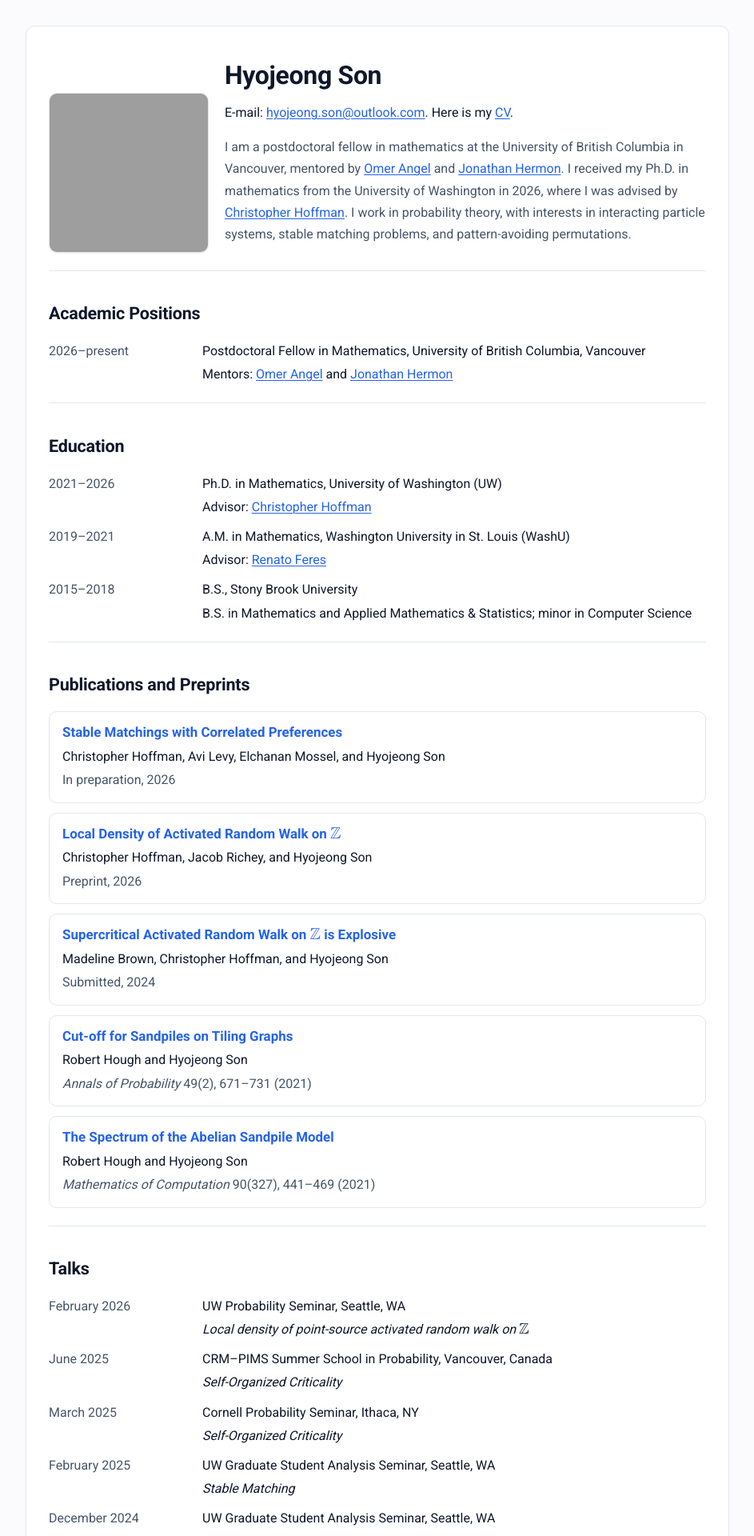
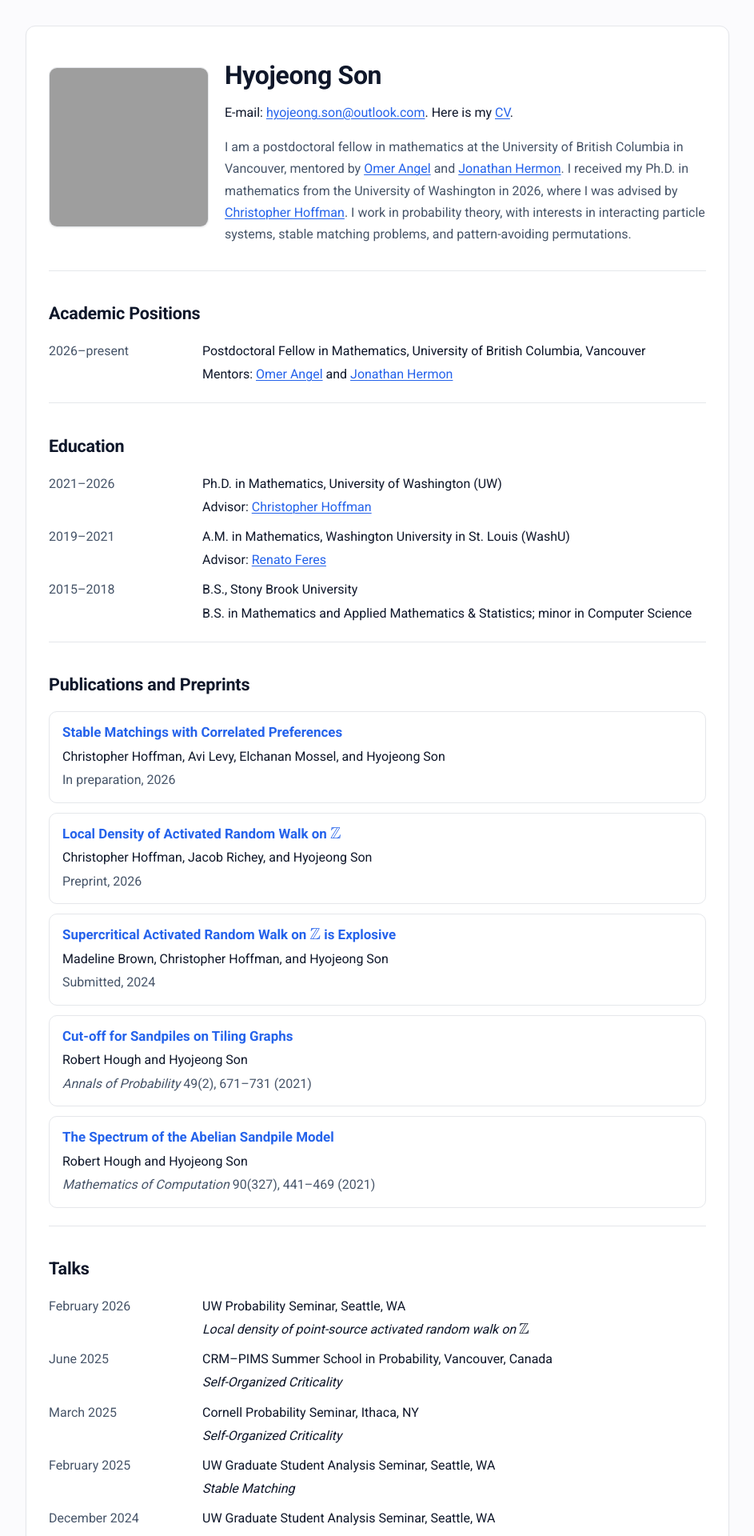
Before and after one commit to hyojeong-son/hyojeong-son.github.io, a Jekyll site: the page built from index.md, in a window 1280 px wide. Shown: the top 1920 px of the page at 80% size, without its empty margins (168-1111 px from the left). Built offline with Jekyll 4.4.1, drawn with Linux system fonts in a browser that asks for light colours; grey boxes are pictures that could not be loaded.

Commit message:
Fine-tune profile photo alignment

```diff
--- a/assets/css/style.css
+++ b/assets/css/style.css
@@ -53,9 +53,9 @@ a:focus-visible{outline:2px solid var(--accent);outline-offset:2px;border-radius
 
 /* Hero with profile photo */
 .hero{display:grid;grid-template-columns:auto 1fr;gap:20px;align-items:end;margin:6px 0 10px}
-.hero img{width:200px;height:200px;object-fit:cover;border-radius:10px;box-shadow:var(--shadow-sm);border:1px solid var(--rule)}
+.hero img{width:200px;height:200px;object-fit:cover;border-radius:10px;box-shadow:var(--shadow-sm);border:1px solid var(--rule);margin-bottom:2rem}
 .hero h1{margin-top:0}
-@media (max-width:720px){ .hero{grid-template-columns:1fr;align-items:start} .hero img{width:160px;height:160px} }
+@media (max-width:720px){ .hero{grid-template-columns:1fr;align-items:start} .hero img{width:160px;height:160px;margin-bottom:0} }
 
 /* Publications — card list (three lines each) */
 .pubcards{list-style:none;padding:0;margin:0}
```
